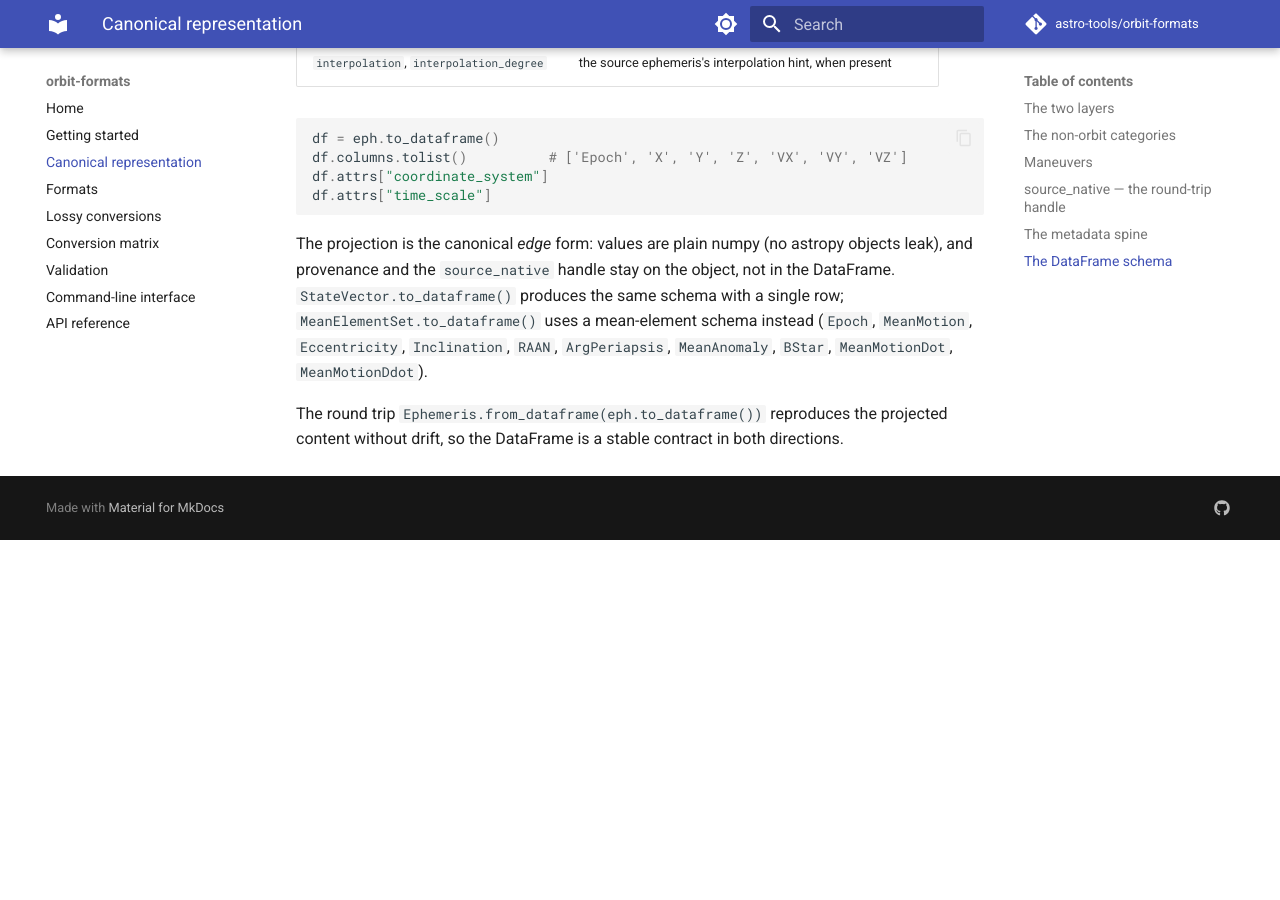
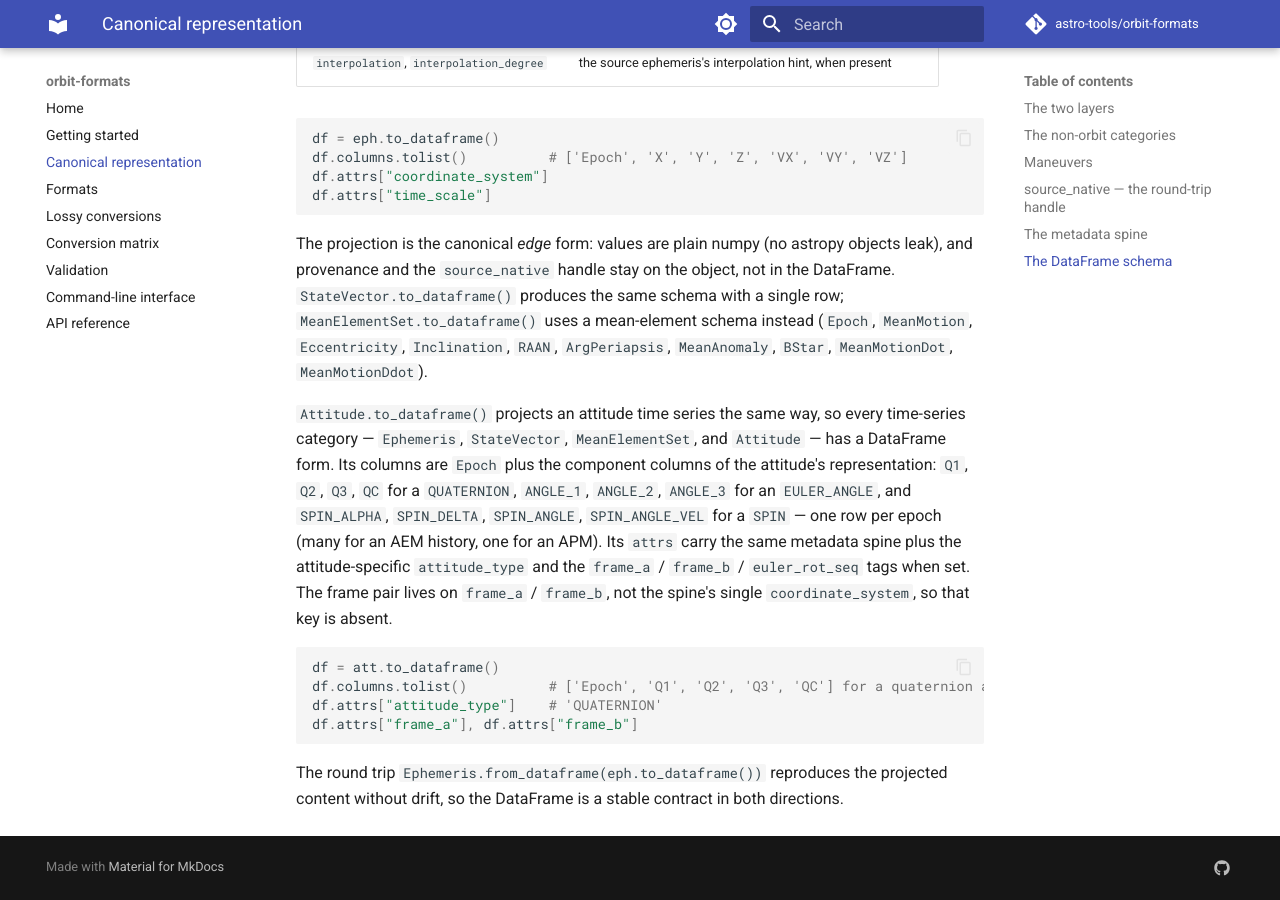
Before and after one commit to astro-tools/orbit-formats, an MkDocs documentation site: the page built from docs/canonical-representation.md, in a window 1280 px wide and 900 px high, scrolled down 4762 px. Built offline with MkDocs 1.6.1 and Material for MkDocs 9.7.7, drawn with Linux system fonts in a browser that asks for light colours; comment, search, counter and statistics services are not loaded; before the commit the page ends 5302 px from its top, so only the background shows below that.

Commit message:
Docs + README + conversion-capability matrix (v0.5) (#98)
Documentation catch-up for the v0.5 surface. The OPM/OCM maneuver record and the geodetic
projection (with its charter scope note) were already documented by their feature work, and the
conversion-capability matrix was already current (doc-parity tested); this fills the remaining
gaps:

- canonical-representation.md: add Attitude.to_dataframe() to the DataFrame-schema section — the
  Epoch + per-attitude_type component columns and the attitude-specific attrs — making explicit
  that every time-series category now projects to a DataFrame.
- README: note the attitude DataFrame projection in the canonical-schema description, and advance
  the Status roadmap row to v0.5 (the ECEF -> geodetic projection, OPM/OCM maneuvers on the
  canonical object, the DataFrame projection now spanning attitude).
- index.md: add the geodetic projection to the landing-page capability prose.

Closes #92

````diff
--- a/docs/canonical-representation.md
+++ b/docs/canonical-representation.md
@@ -178,5 +178,22 @@ DataFrame. `StateVector.to_dataframe()` produces the same schema with a single r
 `Eccentricity`, `Inclination`, `RAAN`, `ArgPeriapsis`, `MeanAnomaly`, `BStar`,
 `MeanMotionDot`, `MeanMotionDdot`).
 
+`Attitude.to_dataframe()` projects an attitude time series the same way, so every time-series
+category — `Ephemeris`, `StateVector`, `MeanElementSet`, and `Attitude` — has a DataFrame form.
+Its columns are `Epoch` plus the component columns of the attitude's representation: `Q1`, `Q2`,
+`Q3`, `QC` for a `QUATERNION`, `ANGLE_1`, `ANGLE_2`, `ANGLE_3` for an `EULER_ANGLE`, and
+`SPIN_ALPHA`, `SPIN_DELTA`, `SPIN_ANGLE`, `SPIN_ANGLE_VEL` for a `SPIN` — one row per epoch (many
+for an AEM history, one for an APM). Its `attrs` carry the same metadata spine plus the
+attitude-specific `attitude_type` and the `frame_a` / `frame_b` / `euler_rot_seq` tags when set.
+The frame pair lives on `frame_a` / `frame_b`, not the spine's single `coordinate_system`, so that
+key is absent.
+
+```python
+df = att.to_dataframe()
+df.columns.tolist()          # ['Epoch', 'Q1', 'Q2', 'Q3', 'QC'] for a quaternion attitude
+df.attrs["attitude_type"]    # 'QUATERNION'
+df.attrs["frame_a"], df.attrs["frame_b"]
+```
+
 The round trip `Ephemeris.from_dataframe(eph.to_dataframe())` reproduces the projected
 content without drift, so the DataFrame is a stable contract in both directions.
````
Also changed, not shown: README.md (+7 -4 lines), docs/index.md (+3 -2 lines).
